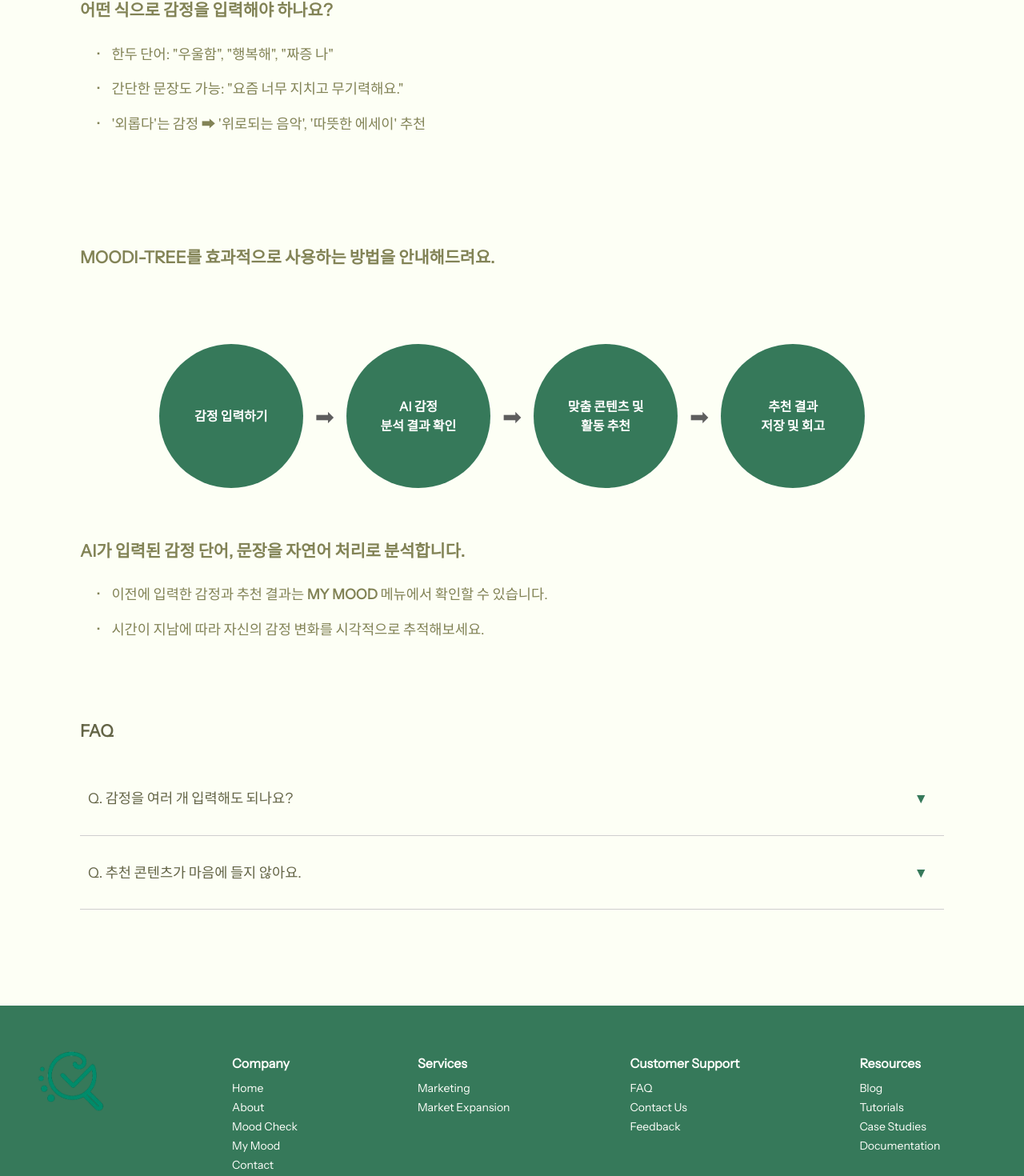
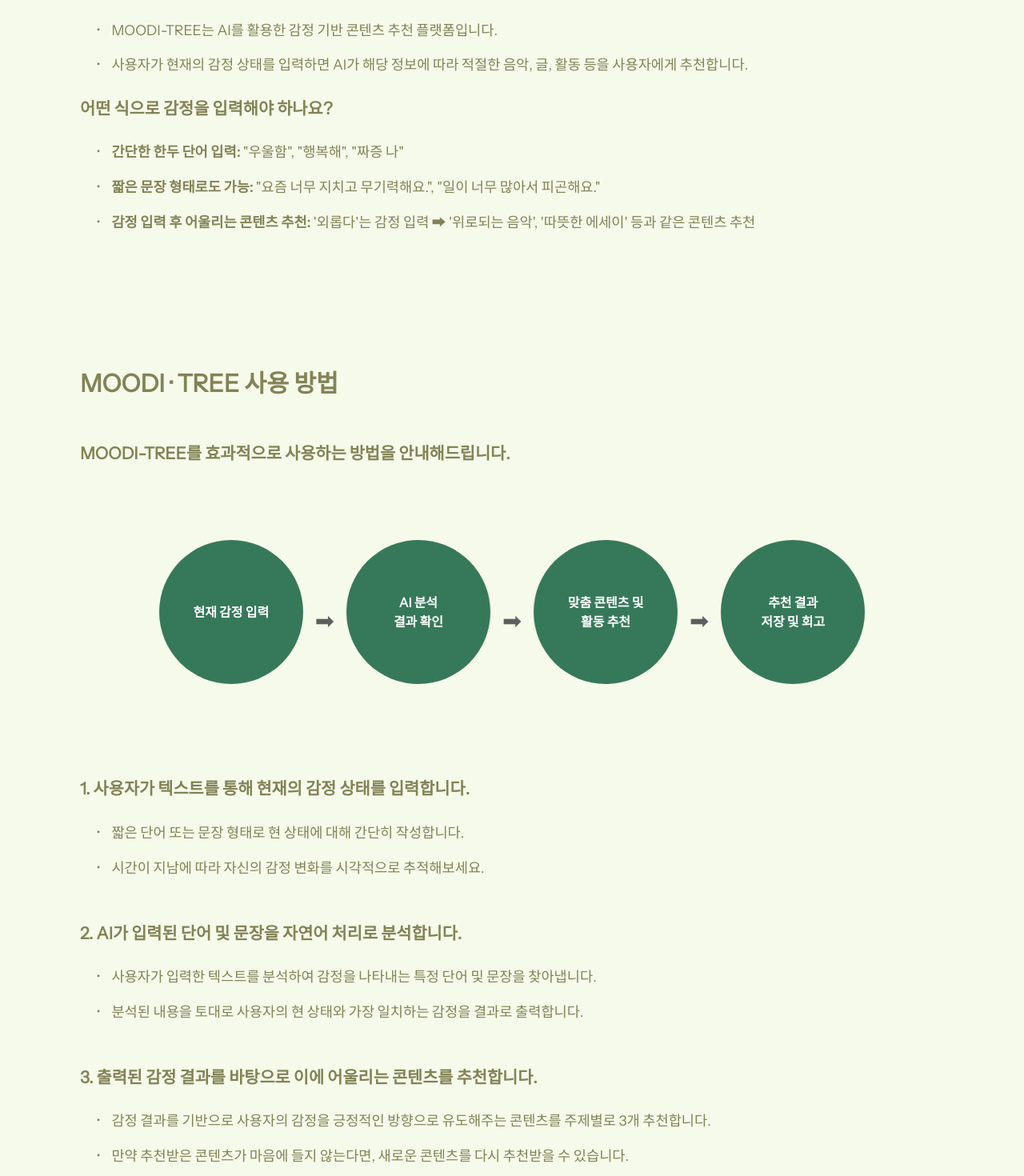
Before and after one commit to yunseok36/AIproject, a React (Create React App) app: page /About in a window 1280 px wide. Shown: the part 552-2022 px from the top of the page at 80% size. Built offline with nearby package versions, Linux system fonts and the light colour scheme; a web font is replaced by a local one.

Commit message:
메인 페이지 및 소개 페이지 수정

```diff
--- a/src/App.css
+++ b/src/App.css
@@ -1,5 +1,5 @@
 body {
-  background-color: #FDFFF5;
+  background-color: #f6faea;
   margin: 0;
   font-family: "Instrument Sans", sans-serif;
   -webkit-font-smoothing: antialiased;
--- a/src/component/Header.css
+++ b/src/component/Header.css
@@ -4,7 +4,7 @@
     align-items: center;
     padding: 12px 32px;
     border-bottom: 1px solid hsl(60, 16%, 83%);
-    background-color: #F2F0E6;
+    background-color: #f6faea;
     flex-wrap: wrap;
 }
 
--- a/src/page/Guide.css
+++ b/src/page/Guide.css
@@ -50,6 +50,12 @@
     order: 1;
 }
 
+.guide-subtitle {
+    font-size: 1.9rem;
+    font-weight: 600;
+    margin: 40px 0;
+}
+
 .guide-description {
     font-size: 1.3rem;
     line-height: 1.8;
@@ -100,6 +106,7 @@
     width: 180px;
     height: 180px;
     border-radius: 50%;
+    margin-bottom: 20px;
     display: flex;
     align-items: center;
     justify-content: center;
@@ -117,7 +124,7 @@
 }
 
 .question {
-    font-size: 1.3rem;
+    font-size: 1.9rem;
     font-weight: 600;
     line-height: 1.8;
     margin-bottom: 20px;
--- a/src/page/Guide.js
+++ b/src/page/Guide.js
@@ -34,33 +34,36 @@
 
             <div className="section-Guide">
                 <div className="guide-description">
+                    <div className="guide-subtitle">MOODI · TREE 소개</div>
                     <strong>MOODI-TREE는 어떤 서비스인가요?</strong>
                     <ul className="dot-list">
-                        <li>감정 기반 콘텐츠 추천 플랫폼입니다.</li>
-                        <li>사용자의 감정 상태에 따라 적절한 음악, 글, 활동을 추천하여 정서적 안정을 돕습니다.</li>
+                        <li>MOODI-TREE는 AI를 활용한 감정 기반 콘텐츠 추천 플랫폼입니다.</li>
+                        <li>사용자가 현재의 감정 상태를 입력하면 AI가 해당 정보에 따라 적절한 음악, 글, 활동 등을 사용자에게 추천합니다.</li>
                     </ul>
                 </div>
 
                 <div className="guide-description">
                     <strong>어떤 식으로 감정을 입력해야 하나요?</strong>
                     <ul className="dot-list">
-                        <li>한두 단어: "우울함", "행복해", "짜증 나"</li>
-                        <li>간단한 문장도 가능: "요즘 너무 지치고 무기력해요."</li>
-                        <li>'외롭다'는 감정  ➡  '위로되는 음악', '따뜻한 에세이' 추천</li>
+                        <li><strong>간단한 한두 단어 입력:</strong> "우울함", "행복해", "짜증 나"</li>
+                        <li><strong>짧은 문장 형태로도 가능:</strong> "요즘 너무 지치고 무기력해요.", "일이 너무 많아서 피곤해요."</li>
+                        <li><strong>감정 입력 후 어울리는 콘텐츠 추천:</strong> '외롭다'는 감정 입력  ➡  '위로되는 음악', '따뜻한 에세이' 등과 같은 콘텐츠 추천</li>
                     </ul>
                 </div>
             </div>
             <br/><br/>
 
             <div className="section-Guide">
+
                 <p className="guide-description">
-                    <strong>MOODI-TREE를 효과적으로 사용하는 방법을 안내해드려요.</strong>
+                    <div className="guide-subtitle">MOODI · TREE 사용 방법</div>
+                    <strong>MOODI-TREE를 효과적으로 사용하는 방법을 안내해드립니다.</strong>
                 </p>
 
                 <div className="flow-steps-centered">
                     {[
-                        "감정 입력하기",
-                        "AI 감정<br />분석 결과 확인",
+                        "현재 감정 입력",
+                        "AI 분석<br /> 결과 확인",
                         "맞춤 콘텐츠 및<br />활동 추천",
                         "추천 결과<br />저장 및 회고"
                     ].map((step, index, arr) => (
@@ -73,12 +76,35 @@
                         </React.Fragment>
                     ))}
                 </div>
+                <br/>
 
                 <div className="guide-description">
-                    <strong>AI가 입력된 감정 단어, 문장을 자연어 처리로 분석합니다.</strong>
+                    <strong>1. 사용자가 텍스트를 통해 현재의 감정 상태를 입력합니다.</strong>
                     <ul className="dot-list">
-                        <li>이전에 입력한 감정과 추천 결과는 <strong>MY MOOD</strong> 메뉴에서 확인할 수 있습니다.</li>
+                        <li>짧은 단어 또는 문장 형태로 현 상태에 대해 간단히 작성합니다.</li>
                         <li>시간이 지남에 따라 자신의 감정 변화를 시각적으로 추적해보세요.</li>
+                    </ul>
+                    <br/>
+
+                    <strong>2. AI가 입력된 단어 및 문장을 자연어 처리로 분석합니다.</strong>
+                    <ul className="dot-list">
+                        <li>사용자가 입력한 텍스트를 분석하여 감정을 나타내는 특정 단어 및 문장을 찾아냅니다.</li>
+                        <li>분석된 내용을 토대로 사용자의 현 상태와 가장 일치하는 감정을 결과로 출력합니다.</li>
+                    </ul>
+                    <br/>
+
+                    <strong>3. 출력된 감정 결과를 바탕으로 이에 어울리는 콘텐츠를 추천합니다.</strong>
+                    <ul className="dot-list">
+                        <li>감정 결과를 기반으로 사용자의 감정을 긍정적인 방향으로 유도해주는 콘텐츠를 주제별로 3개 추천합니다.</li>
+                        <li>만약 추천받은 콘텐츠가 마음에 들지 않는다면, 새로운 콘텐츠를 다시 추천받을 수 있습니다.</li>
+                    </ul>
+                    <br/>
+
+                    <strong>4. 저장된 감정 상태 및 추천 콘텐츠 기록들을 확인합니다.</strong>
+                    <ul className="dot-list">
+                        <li>회원가입 및 로그인 시 감정 상태 및 추천 결과를 <strong>MY MOOD</strong> 메뉴에 확인할 수 있습니다</li>
+                        <li>나의 기록 화면에서 기록하고 싶은 내용 및 감정을 원하는 달력의 날짜에 입력 및 저장할 수 있습니다.</li>
+                        <li>시간이 지남에 따라 바뀌어가는 감정 상태를 시각적으로 추적 및 확인해보세요.</li>
                     </ul>
                 </div>
             </div>
```
Also changed, not shown: 1 other file (tests, documents, lock files or other folders).
